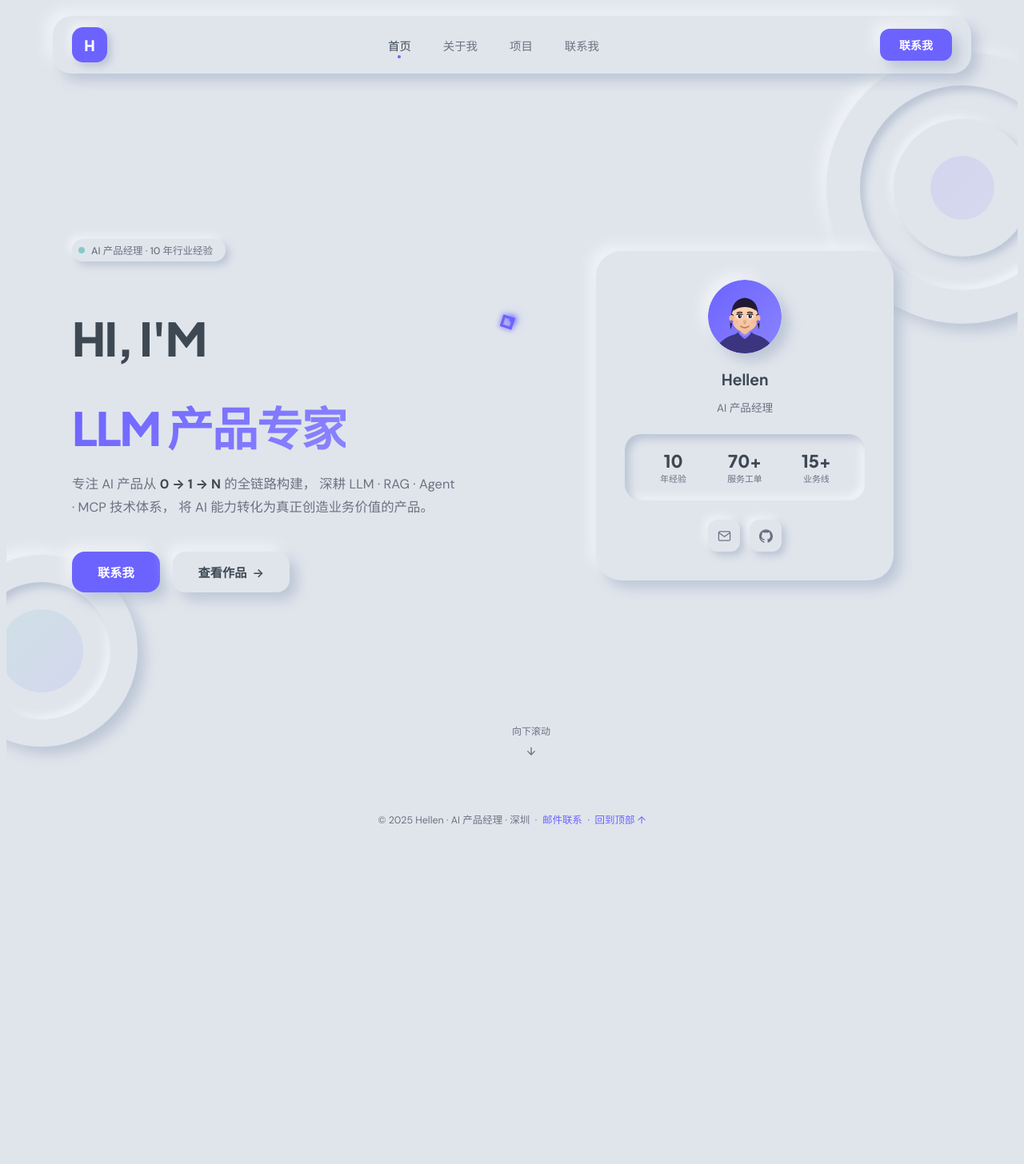
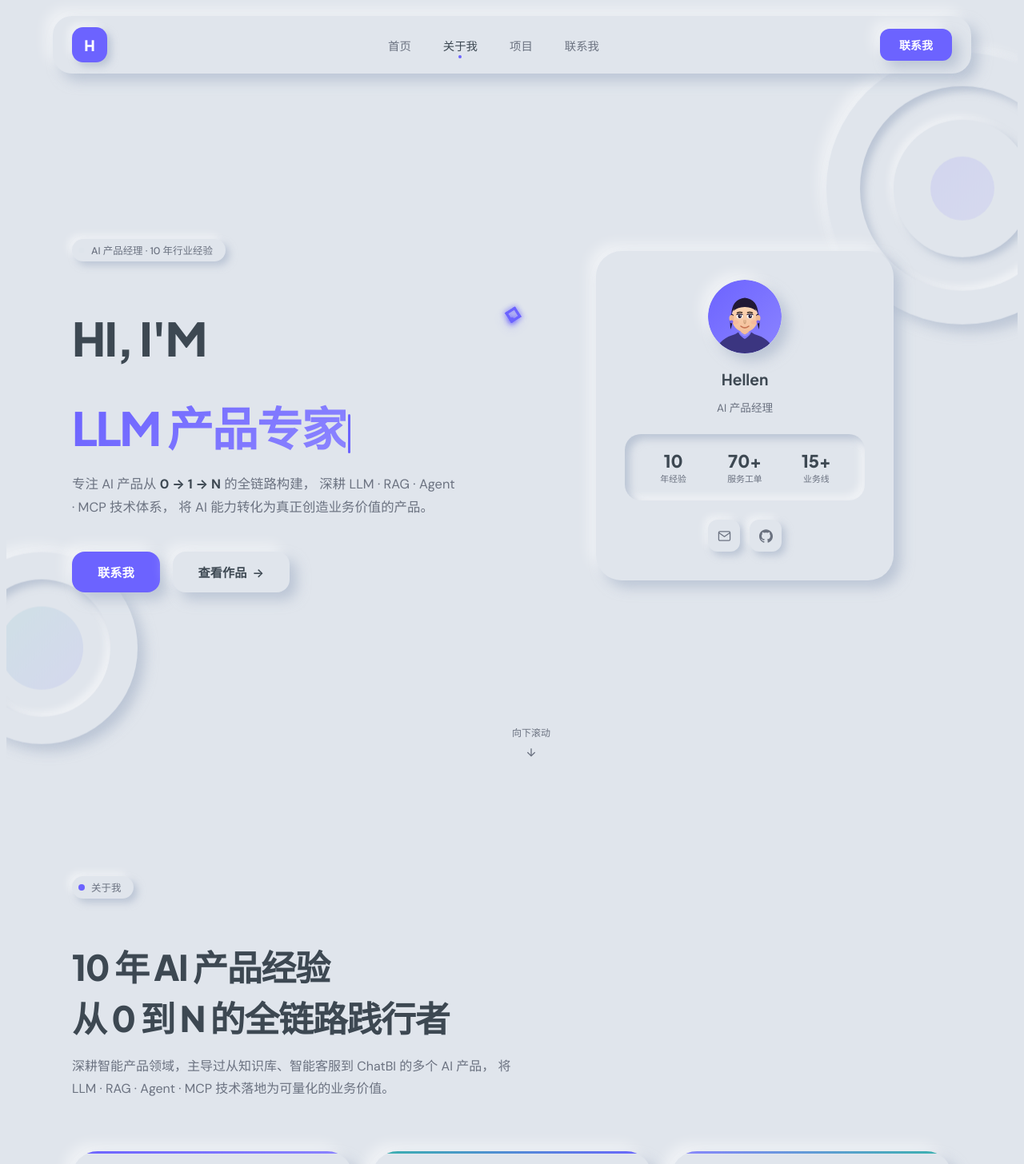
Before and after one commit to Hellen720/Hellen720.github.io, a React (Vite) app: page / in a window 1280 px wide. Shown: the top 1456 px of the page at 80% size. Before the commit the page ends 1074 px from the top, so only its background shows below. Built offline with nearby package versions, Linux system fonts and the light colour scheme.

Commit message:
refactor: switch to single-page scroll layout, remove React Router
Co-authored-by: Cursor <cursoragent@cursor.com>

```diff
--- a/src/App.jsx
+++ b/src/App.jsx
@@ -1,4 +1,3 @@
-import { BrowserRouter, Routes, Route } from 'react-router-dom';
 import TargetCursor from './components/crosshair.jsx';
 import Navbar from './components/Navbar';
 import Footer from './components/Footer';
@@ -10,28 +9,22 @@ import './styles/global.css';
 
 const App = () => {
   return (
-    <BrowserRouter>
-      {/* Global crosshair cursor — spins freely, snaps to .cursor-target on hover */}
+    <>
       <TargetCursor
         spinDuration={2}
         hideDefaultCursor
         parallaxOn
         hoverDuration={0.2}
       />
-
       <Navbar />
-
       <main>
-        <Routes>
-          <Route path="/"         element={<Home />} />
-          <Route path="/about"    element={<About />} />
-          <Route path="/projects" element={<Projects />} />
-          <Route path="/contact"  element={<Contact />} />
-        </Routes>
+        <Home />
+        <About />
+        <Projects />
+        <Contact />
       </main>
-
       <Footer />
-    </BrowserRouter>
+    </>
   );
 };
 
--- a/src/components/Navbar/index.jsx
+++ b/src/components/Navbar/index.jsx
@@ -1,45 +1,71 @@
 import { useState, useEffect } from 'react';
-import { NavLink, useNavigate } from 'react-router-dom';
+
+const SECTIONS = ['home', 'about', 'projects', 'contact'];
+const LABELS   = { home: '首页', about: '关于我', projects: '项目', contact: '联系我' };
+
+const scrollTo = (id) => {
+  document.getElementById(id)?.scrollIntoView({ behavior: 'smooth' });
+};
 
 const Navbar = () => {
   const [menuOpen, setMenuOpen] = useState(false);
-  const navigate = useNavigate();
+  const [active, setActive]     = useState('home');
 
-  // Close menu on route change
+  /* 根据滚动位置更新激活的导航项 */
   useEffect(() => {
-    setMenuOpen(false);
-  }, [navigate]);
+    const onScroll = () => {
+      const mid = window.scrollY + window.innerHeight / 3;
+      for (const id of [...SECTIONS].reverse()) {
+        const el = document.getElementById(id);
+        if (el && mid >= el.offsetTop) { setActive(id); break; }
+      }
+    };
+    window.addEventListener('scroll', onScroll, { passive: true });
+    onScroll();
+    return () => window.removeEventListener('scroll', onScroll);
+  }, []);
 
-  const toggleMenu = () => setMenuOpen(v => !v);
-  const closeMenu = () => setMenuOpen(false);
+  const handleNav = (id) => { scrollTo(id); setMenuOpen(false); };
 
   return (
     <nav className="navbar">
       <div className="navbar-inner">
 
         {/* Logo */}
-        <NavLink to="/" className="nav-logo cursor-target" aria-label="首页">
-          H
-        </NavLink>
+        <button
+          className="nav-logo cursor-target"
+          aria-label="回到顶部"
+          onClick={() => handleNav('home')}
+          style={{ background: 'var(--accent)', color: '#fff', border: 'none', cursor: 'pointer' }}
+        >H</button>
 
-        {/* Desktop nav links */}
+        {/* Desktop nav */}
         <div className="nav-links desktop-only">
-          <NavLink to="/"         className={({ isActive }) => 'nav-link cursor-target' + (isActive ? ' active' : '')}>首页</NavLink>
-          <NavLink to="/about"    className={({ isActive }) => 'nav-link cursor-target' + (isActive ? ' active' : '')}>关于我</NavLink>
-          <NavLink to="/projects" className={({ isActive }) => 'nav-link cursor-target' + (isActive ? ' active' : '')}>项目</NavLink>
-          <NavLink to="/contact"  className={({ isActive }) => 'nav-link cursor-target' + (isActive ? ' active' : '')}>联系我</NavLink>
+          {SECTIONS.map(id => (
+            <button
+              key={id}
+              className={`nav-link cursor-target${active === id ? ' active' : ''}`}
+              onClick={() => handleNav(id)}
+              style={{ background: 'none', border: 'none', cursor: 'pointer' }}
+            >
+              {LABELS[id]}
+            </button>
+          ))}
         </div>
 
-        {/* CTA button (desktop) */}
-        <NavLink to="/contact" className="btn btn-primary btn-sm desktop-only cursor-target">
+        {/* CTA (desktop) */}
+        <button
+          className="btn btn-primary btn-sm desktop-only cursor-target"
+          onClick={() => handleNav('contact')}
+        >
           联系我
-        </NavLink>
+        </button>
 
         {/* Hamburger (mobile) */}
         <button
           className="ham-btn mobile-only cursor-target"
           aria-label={menuOpen ? '关闭菜单' : '打开菜单'}
-          onClick={toggleMenu}
+          onClick={() => setMenuOpen(v => !v)}
           style={{ display: 'flex' }}
         >
           <span className="ham-line" style={menuOpen ? { transform: 'translateY(7px) rotate(45deg)' } : {}} />
@@ -48,16 +74,26 @@ const Navbar = () => {
         </button>
       </div>
 
-      {/* Mobile slide-down menu */}
+      {/* Mobile slide-down */}
       <div className={`mob-menu${menuOpen ? ' open' : ''}`}>
         <div style={{ paddingTop: '1rem', display: 'flex', flexDirection: 'column', gap: '.25rem' }}>
-          <NavLink to="/"         className="mob-nav-link cursor-target" onClick={closeMenu}>首页</NavLink>
-          <NavLink to="/about"    className="mob-nav-link cursor-target" onClick={closeMenu}>关于我</NavLink>
-          <NavLink to="/projects" className="mob-nav-link cursor-target" onClick={closeMenu}>项目</NavLink>
-          <NavLink to="/contact"  className="mob-nav-link cursor-target" onClick={closeMenu}>联系我</NavLink>
-          <NavLink to="/contact"  className="btn btn-primary cursor-target" style={{ marginTop: '.75rem', width: '100%' }} onClick={closeMenu}>
+          {SECTIONS.map(id => (
+            <button
+              key={id}
+              className="mob-nav-link cursor-target"
+              onClick={() => handleNav(id)}
+              style={{ background: 'none', border: 'none', cursor: 'pointer', textAlign: 'left' }}
+            >
+              {LABELS[id]}
+            </button>
+          ))}
+          <button
+            className="btn btn-primary cursor-target"
+            style={{ marginTop: '.75rem', width: '100%' }}
+            onClick={() => handleNav('contact')}
+          >
             联系我
-          </NavLink>
+          </button>
         </div>
       </div>
     </nav>
--- a/src/pages/About/index.jsx
+++ b/src/pages/About/index.jsx
@@ -44,7 +44,7 @@ const TIMELINE = [
 const About = () => {
   useFade();
   return (
-    <section className="section">
+    <section id="about" className="section">
       <div className="section-inner">
 
         {/* Header */}
--- a/src/pages/Contact/index.jsx
+++ b/src/pages/Contact/index.jsx
@@ -55,7 +55,7 @@ const CONTACTS = [
 const Contact = () => {
   useFade();
   return (
-    <section className="section">
+    <section id="contact" className="section">
       <div className="section-inner">
 
         <div className="section-label fade-up">
--- a/src/pages/Home/index.jsx
+++ b/src/pages/Home/index.jsx
@@ -1,5 +1,6 @@
 import { useState, useEffect, useRef } from 'react';
-import { useNavigate } from 'react-router-dom';
+
+const scrollTo = (id) => document.getElementById(id)?.scrollIntoView({ behavior: 'smooth' });
 
 /* ── Typewriter hook ───────────────────────────────── */
 const PHRASES = ['AI 产品经理', 'LLM 产品专家', 'Agent 架构师', '智能产品设计师'];
@@ -106,11 +107,11 @@ function useFadeObserver() {
 /* ── Component ─────────────────────────────────────── */
 const Home = () => {
   const typed = useTypewriter();
-  const navigate = useNavigate();
   useFadeObserver();
 
   return (
     <section
+      id="home"
       className="section"
       style={{ minHeight: '100vh', display: 'flex', alignItems: 'center', position: 'relative', overflow: 'hidden' }}
     >
@@ -170,10 +171,10 @@ const Home = () => {
           </p>
 
           <div className="fade-up d4" style={{ display: 'flex', gap: '1rem', flexWrap: 'wrap' }}>
-            <button className="btn btn-primary cursor-target" onClick={() => navigate('/contact')}>
+            <button className="btn btn-primary cursor-target" onClick={() => scrollTo('contact')}>
               联系我
             </button>
-            <button className="btn btn-secondary cursor-target" onClick={() => navigate('/projects')}>
+            <button className="btn btn-secondary cursor-target" onClick={() => scrollTo('projects')}>
               查看作品 &nbsp;→
             </button>
           </div>
--- a/src/pages/Projects/index.jsx
+++ b/src/pages/Projects/index.jsx
@@ -60,7 +60,7 @@ const PROJECTS = [
 const Projects = () => {
   useFade();
   return (
-    <section className="section">
+    <section id="projects" className="section">
       <div className="section-inner">
 
         <div className="section-label fade-up">
```
Also changed, not shown: 4 other files (tests, documents, lock files or other folders).
